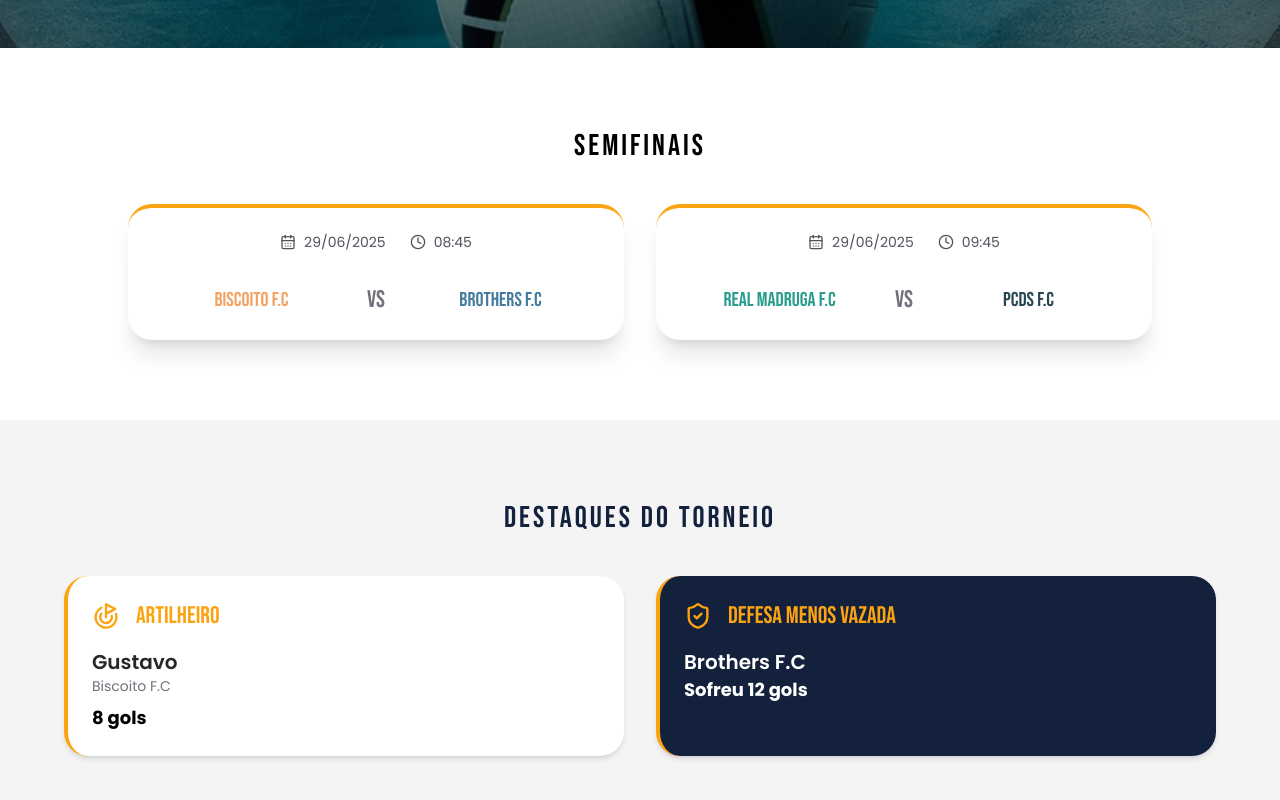
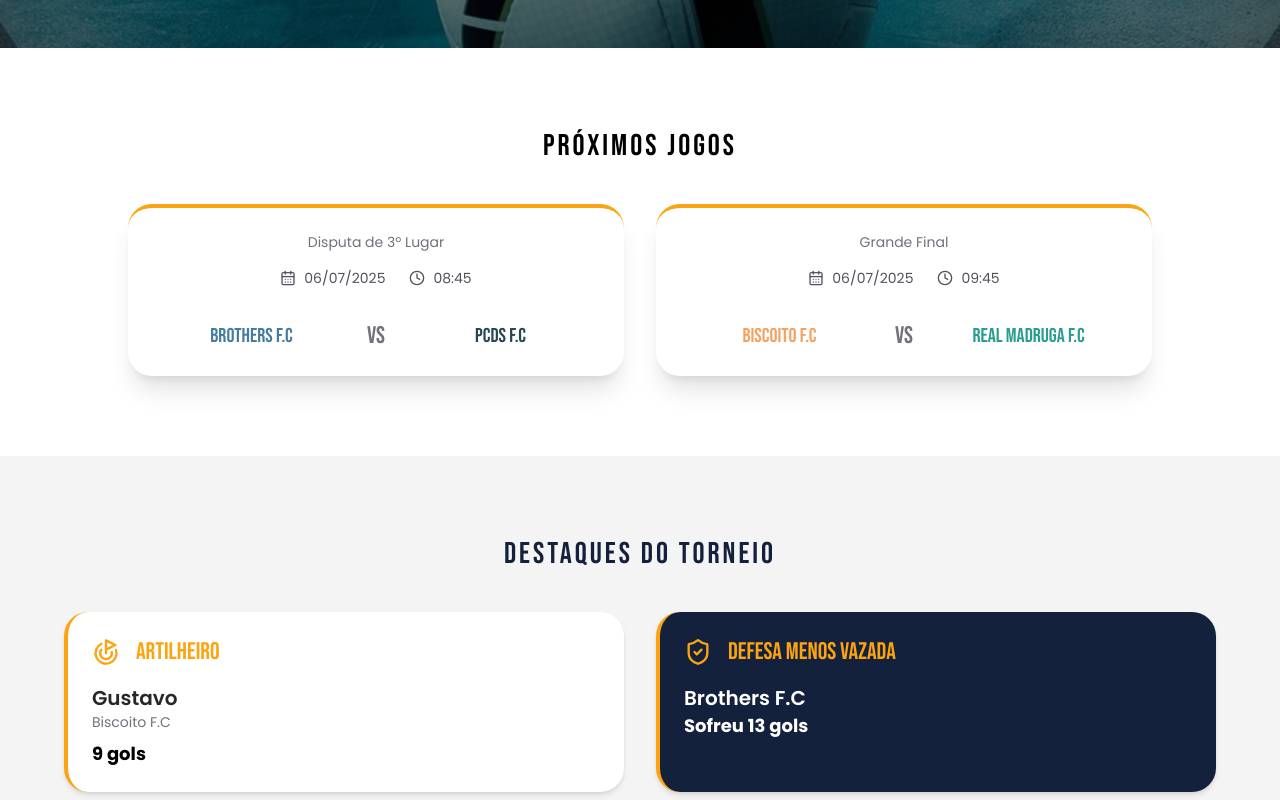
Before and after one commit to WashingtonLuiz81/torneio-futsal, a Next.js app: page / in a window 1280 px wide. Shown: the part 420-1220 px from the top of the page. Built offline with nearby package versions, Linux system fonts and the light colour scheme.

Commit message:
chore: change table

```diff
--- a/src/app/tabela/page.tsx
+++ b/src/app/tabela/page.tsx
@@ -111,7 +111,24 @@ export default function TabelaPage() {
 
                         <div className="flex justify-between items-center font-semibold text-lg">
                           <span>{getTime(j.casa)?.nome}</span>
-                          <span>{j.realizada ? `${j.golsCasa} x ${j.golsFora}` : "–"}</span>
+                          <span>
+                            {j.realizada ? (
+                              <>
+                                {j.golsCasa}
+                                {j.penaltiCasa && (
+                                  <sup className="text-xs ml-1 align-super text-red-300">{`(${j.penaltiCasa})`}</sup>
+                                )}
+                                {" x "}
+                                {j.golsFora}
+                                {j.penaltiFora && (
+                                  <sup className="text-xs ml-1 align-super text-red-300">{`(${j.penaltiFora})`}</sup>
+                                )}
+                              </>
+                            ) : (
+                              "–"
+                            )}
+                          </span>
+
                           <span>{getTime(j.fora)?.nome}</span>
                         </div>
                       </div>
--- a/src/components/NextMatchesSection.tsx
+++ b/src/components/NextMatchesSection.tsx
@@ -8,14 +8,11 @@ const getTimeById = (id: string) => times.find((t) => t.id === id);
 
 const getStatusDoJogo = (data: string, hora: string) => {
   const agora = new Date();
-
   const [horaStr, minutoStr] = hora.split(":");
   const [ano, mes, dia] = data.split("-").map(Number);
-  const horaNum = Number(horaStr);
-  const minutoNum = Number(minutoStr);
 
-  const inicio = new Date(ano, mes - 1, dia, horaNum, minutoNum);
-  const fim = new Date(inicio.getTime() + 60 * 60000); // 60 minutos
+  const inicio = new Date(ano, mes - 1, dia, Number(horaStr), Number(minutoStr));
+  const fim = new Date(inicio.getTime() + 60 * 60000); // 60 min duração
 
   if (isNaN(inicio.getTime())) return "invalido";
   if (agora < inicio) return "em_breve";
@@ -24,9 +21,17 @@ const getStatusDoJogo = (data: string, hora: string) => {
 };
 
 export const NextMatchesSection = () => {
-  const proximaRodada = tabela.find((rodada) => rodada.realizada === false);
+  const proximosJogos = tabela
+    .filter((rodada) => rodada.realizada === false)
+    .flatMap((rodada) =>
+      rodada.jogos.map((jogo) => ({
+        ...jogo,
+        rodada: rodada.rodada,
+        fase: rodada.fase,
+      }))
+    );
 
-  if (!proximaRodada) {
+  if (proximosJogos.length === 0) {
     return (
       <section className="py-20 px-4 max-w-full">
         <div className="mx-auto max-w-[1024px] text-center">
@@ -44,29 +49,37 @@ export const NextMatchesSection = () => {
   return (
     <section className="py-20 px-4 max-w-full">
       <div className="mx-auto max-w-[1024px]">
-        {proximaRodada.fase === 'classificacao' && (
-          <h2 className="text-3xl font-bebas uppercase text-center text-secondary mb-10 tracking-widest">
-            Próximos Jogos - Rodada ${proximaRodada.rodada}
-          </h2>
-        )}
-
-        {proximaRodada.fase === 'semifinal' && (
         <h2 className="text-3xl font-bebas uppercase text-center text-secondary mb-10 tracking-widest">
-            Semifinais
-          </h2>
-        )}
+          Próximos Jogos
+        </h2>
 
         <div className="grid grid-cols-1 sm:grid-cols-2 lg:grid-cols-2 gap-8">
-          {proximaRodada.jogos.map((jogo, idx) => {
+          {proximosJogos.map((jogo, idx) => {
             const timeA = getTimeById(jogo.casa);
             const timeB = getTimeById(jogo.fora);
             const status = getStatusDoJogo(jogo.data, jogo.hora);
+
+            // Definição do subtítulo com base na fase
+            let subtitulo = "";
+            if (jogo.fase.toLowerCase() === "classificacao") {
+              subtitulo = `Rodada ${jogo.rodada}`;
+            } else if (jogo.fase.toLowerCase() === "semifinal") {
+              subtitulo = "Semifinal";
+            } else if (jogo.fase.toLowerCase() === "final") {
+              subtitulo = "Grande Final";
+            } else if (jogo.fase.toLowerCase().includes("3º")) {
+              subtitulo = "Disputa de 3º Lugar";
+            }
 
             return (
               <div
                 key={idx}
                 className="w-full bg-white shadow-xl rounded-xl p-6 hover:scale-105 transition-transform duration-300 border-t-4 border-highlight"
               >
+                <div className="text-center text-zinc-500 text-sm mb-4">
+                  {subtitulo}
+                </div>
+
                 <div className="flex items-center justify-center mb-8 text-zinc-600 text-sm font-sans min-h-[20px]">
                   {status === "em_andamento" && (
                     <span className="text-highlight animate-pulse font-bold text-sm">
--- a/src/lib/data/artilheiros.json
+++ b/src/lib/data/artilheiros.json
@@ -2,7 +2,7 @@
   {
     "jogador": "Daniel",
     "time": "pcds-fc",
-    "gols": 3
+    "gols": 4
   },
   {
     "jogador": "Niltinho",
@@ -10,9 +10,9 @@
     "gols": 3
   },
   {
-    "jogador": "Thomaz",
+    "jogador": "Thomas",
     "time": "pcds-fc",
-    "gols": 2
+    "gols": 4
   },
   {
     "jogador": "Júlio Taya",
@@ -32,7 +32,7 @@
   {
     "jogador": "Gustavo",
     "time": "biscoito-fc",
-    "gols": 8
+    "gols": 9
   },
   {
     "jogador": "Luiz Piquete",
@@ -62,7 +62,7 @@
   {
     "jogador": "Ulisses",
     "time": "brothers-fc",
-    "gols": 4
+    "gols": 5
   },
   {
     "jogador": "Leonardo",
@@ -72,12 +72,12 @@
   {
     "jogador": "Gil",
     "time": "real-madruga-fc",
-    "gols": 6
+    "gols": 7
   },
   {
     "jogador": "Willian Fernando",
     "time": "real-madruga-fc",
-    "gols": 2
+    "gols": 4
   },
   {
     "jogador": "Marcio Bozo",
--- a/src/lib/data/tabela.json
+++ b/src/lib/data/tabela.json
@@ -10,7 +10,9 @@
         "data": "2025-05-11",
         "hora": "08:45",
         "golsCasa": 0,
-        "golsFora": 3
+        "golsFora": 3,
+        "penaltiCasa": null,
+        "penaltiFora": null
       },
       {
         "casa": "biscoito-fc",
@@ -18,7 +20,9 @@
         "data": "2025-05-11",
         "hora": "09:45",
         "golsCasa": 5,
-        "golsFora": 6
+        "golsFora": 6,
+        "penaltiCasa": null,
+        "penaltiFora": null
       }
     ]
   },
@@ -33,7 +37,9 @@
         "data": "2025-05-25",
         "hora": "08:45",
         "golsCasa": 1,
-        "golsFora": 3
+        "golsFora": 3,
+        "penaltiCasa": null,
+        "penaltiFora": null
       },
       {
         "casa": "real-madruga-fc",
@@ -41,7 +47,9 @@
         "data": "2025-05-25",
         "hora": "09:45",
         "golsCasa": 5,
-        "golsFora": 3
+        "golsFora": 3,
+        "penaltiCasa": null,
+        "penaltiFora": null
       }
     ]
   },
@@ -56,7 +64,9 @@
         "data": "2025-06-01",
         "hora": "08:45",
         "golsCasa": 3,
-        "golsFora": 2
+        "golsFora": 2,
+        "penaltiCasa": null,
+        "penaltiFora": null
       },
       {
         "casa": "biscoito-fc",
@@ -64,7 +74,9 @@
         "data": "2025-06-01",
         "hora": "09:45",
         "golsCasa": 5,
-        "golsFora": 1
+        "golsFora": 1,
+        "penaltiCasa": null,
+        "penaltiFora": null
       }
     ]
   },
@@ -79,7 +91,9 @@
         "data": "2025-06-08",
         "hora": "08:45",
         "golsCasa": 3,
-        "golsFora": 5
+        "golsFora": 5,
+        "penaltiCasa": null,
+        "penaltiFora": null
       },
       {
         "casa": "real-madruga-fc",
@@ -87,7 +101,9 @@
         "data": "2025-06-08",
         "hora": "09:45",
         "golsCasa": 9,
-        "golsFora": 7
+        "golsFora": 7,
+        "penaltiCasa": null,
+        "penaltiFora": null
       }
     ]
   },
@@ -102,7 +118,9 @@
         "data": "2025-06-15",
         "hora": "08:45",
         "golsCasa": 9,
-        "golsFora": 5
+        "golsFora": 5,
+        "penaltiCasa": null,
+        "penaltiFora": null
       },
       {
         "casa": "brothers-fc",
@@ -110,30 +128,70 @@
         "data": "2025-06-15",
         "hora": "09:45",
         "golsCasa": 3,
-        "golsFora": 4
+        "golsFora": 4,
+        "penaltiCasa": null,
+        "penaltiFora": null
       }
     ]
   },
   {
     "rodada": 6,
     "fase": "semifinal",
-    "realizada": false,
+    "realizada": true,
     "jogos": [
       {
         "casa": "biscoito-fc",
         "fora": "brothers-fc",
         "data": "2025-06-29",
         "hora": "08:45",
-        "golsCasa": null,
-        "golsFora": null
+        "golsCasa": 1,
+        "golsFora": 1,
+        "penaltiCasa":"2",
+        "penaltiFora":"1"
       },
       {
         "casa": "real-madruga-fc",
         "fora": "pcds-fc",
         "data": "2025-06-29",
         "hora": "09:45",
+        "golsCasa": 4,
+        "golsFora": 3,
+        "penaltiCasa": null,
+        "penaltiFora": null
+      }
+    ]
+  },
+  {
+    "rodada": 7,
+    "fase": "3º Lugar",
+    "realizada": false,
+    "jogos": [
+      {
+        "casa": "brothers-fc",
+        "fora": "pcds-fc",
+        "data": "2025-07-06",
+        "hora": "08:45",
         "golsCasa": null,
-        "golsFora": null
+        "golsFora": null,
+        "penaltiCasa": null,
+        "penaltiFora": null
+      }
+    ]
+  },
+  {
+    "rodada": 7,
+    "fase": "final",
+    "realizada": false,
+    "jogos": [
+      {
+        "casa": "biscoito-fc",
+        "fora": "real-madruga-fc",
+        "data": "2025-07-06",
+        "hora": "09:45",
+        "golsCasa": null,
+        "golsFora": null,
+        "penaltiCasa": null,
+        "penaltiFora": null
       }
     ]
   }
```
